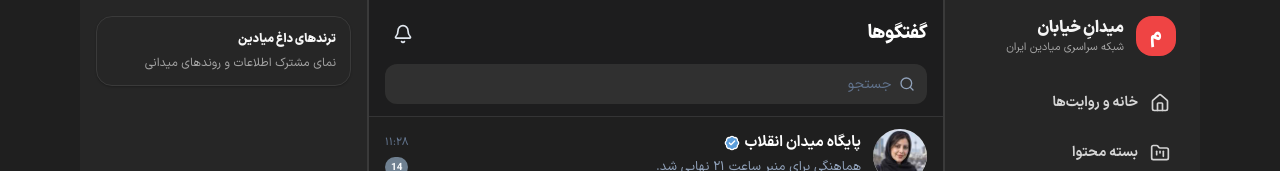
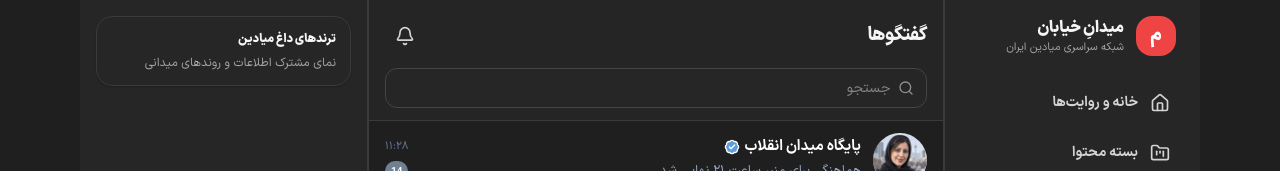
Before and after one commit to mohammad-mohammad-soltani/meydan, a Next.js app: page /chat in a window 1280 px wide. Shown: the top 171 px of the page. Built offline with nearby package versions, Linux system fonts and the light colour scheme.

Commit message:
refactor: migrate chat list view to semantic tokens

```diff
--- a/features/chat/components/ChatView.tsx
+++ b/features/chat/components/ChatView.tsx
@@ -17,13 +17,19 @@ export function ChatView({ conversations, notifications }: { conversations: Conv
   }, [chat.conversations, query]);
 
   return (
-    <section className="min-h-full bg-[#f6f7f8] pb-4 dark:bg-[#0f1115]" aria-label="گفتگوها">
-      <header className="sticky top-0 z-20 border-b border-slate-200/85 bg-white/95 px-4 pb-3 pt-4 backdrop-blur-md dark:border-white/10 dark:bg-[#1f1f1f]/95">
+    <section className="min-h-full bg-background pb-4 text-foreground" aria-label="گفتگوها">
+      <header className="sticky top-0 z-20 border-b border-border bg-surface-glass px-4 pb-3 pt-4 backdrop-blur-md">
         <div className="flex items-center justify-between">
-          <h1 className="text-[19px] font-extrabold tracking-tight text-slate-900 dark:text-white">گفتگوها</h1>
-          <button type="button" onClick={() => chat.setSection(chat.section === "notifications" ? "conversations" : "notifications")} aria-label="اعلان‌ها" className={"rounded-full p-2 transition " + (chat.section === "notifications" ? "bg-[#5c9edb] text-white" : "text-slate-600 hover:bg-slate-100 dark:text-slate-200 dark:hover:bg-white/10")}><Bell className="h-5 w-5" /></button>
+          <h1 className="text-[19px] font-extrabold tracking-tight text-foreground">گفتگوها</h1>
+          <button type="button" onClick={() => chat.setSection(chat.section === "notifications" ? "conversations" : "notifications")} aria-label="اعلان‌ها" className={`grid h-10 w-10 place-items-center rounded-full transition-colors ${chat.section === "notifications" ? "bg-info text-on-solid" : "text-icon hover:bg-hover"}`}><Bell className="h-5 w-5" /></button>
         </div>
-        {chat.section === "conversations" ? <div className="chat-view-search mt-3 flex h-10 items-center gap-2 rounded-xl bg-[#eef1f4] px-3 text-slate-500 dark:bg-[#303030] dark:text-slate-400"><Search className="h-4 w-4 shrink-0" /><input value={query} onChange={(event) => setQuery(event.target.value)} placeholder="جستجو" aria-label="جستجو در گفتگوها" className="h-full w-full bg-transparent text-sm text-slate-900 outline-none ring-0 focus:outline-none focus:ring-0 focus-visible:outline-none focus-visible:ring-0 placeholder:text-slate-500 dark:text-white" />{query ? <button type="button" onClick={() => setQuery("")} aria-label="پاک‌کردن جستجو"><X className="h-4 w-4" /></button> : null}</div> : null}
+        {chat.section === "conversations" ? (
+          <div className="mt-3 flex min-h-10 items-center gap-2 rounded-control border border-input-border bg-input px-3 text-icon-muted transition-colors focus-within:border-ring focus-within:ring-2 focus-within:ring-ring">
+            <Search className="h-4 w-4 shrink-0" />
+            <input value={query} onChange={(event) => setQuery(event.target.value)} placeholder="جستجو" aria-label="جستجو در گفتگوها" className="h-full w-full bg-transparent text-sm text-foreground outline-none placeholder:text-placeholder" />
+            {query ? <button type="button" onClick={() => setQuery("")} aria-label="پاک‌کردن جستجو" className="grid h-8 w-8 place-items-center rounded-full transition-colors hover:bg-hover"><X className="h-4 w-4" /></button> : null}
+          </div>
+        ) : null}
       </header>
       {chat.section === "conversations" ? <ConversationList conversations={visibleConversations} isLoading={chat.isLoading} /> : <div className="px-4 py-3"><NotificationsList notifications={chat.notifications} /></div>}
     </section>
```
